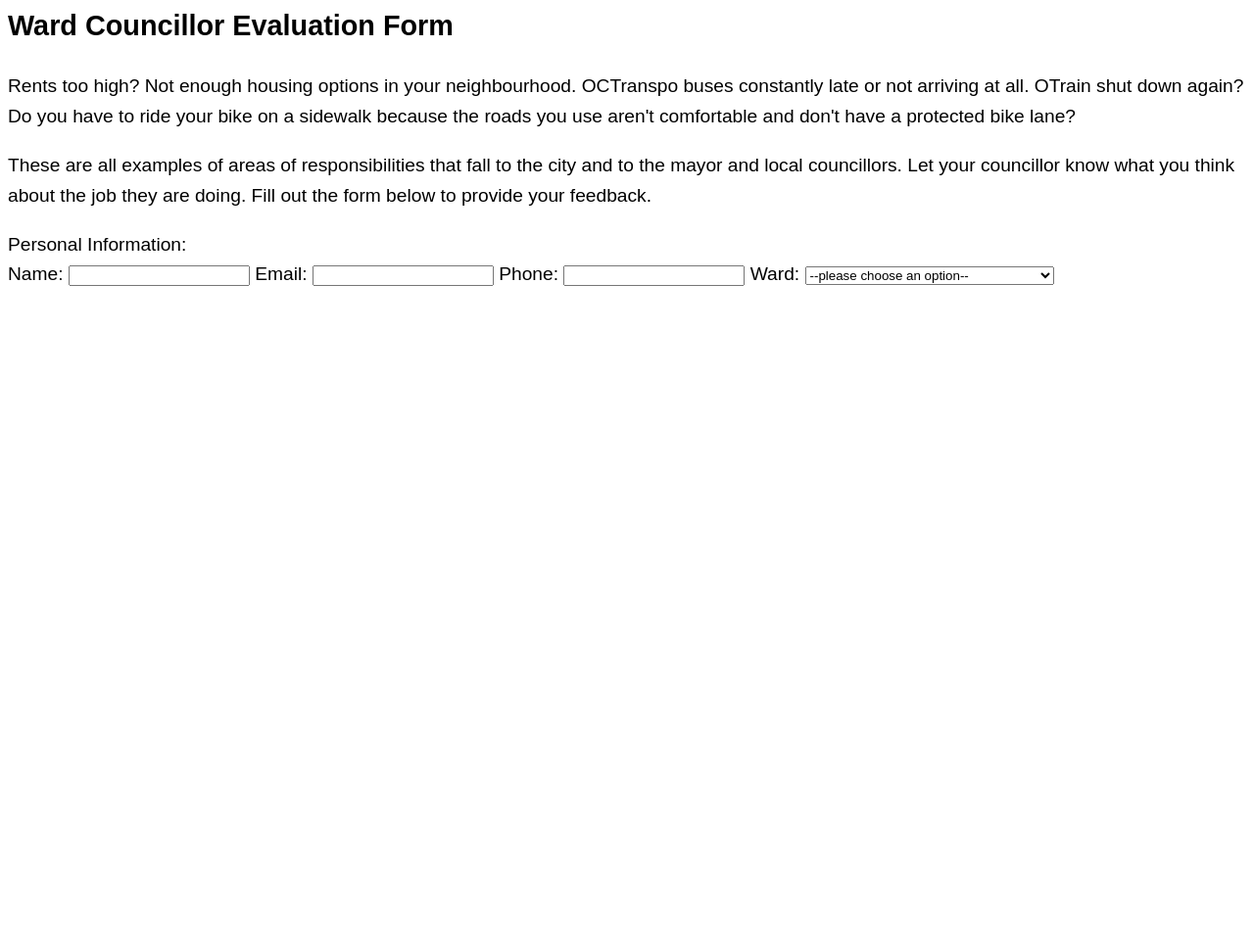
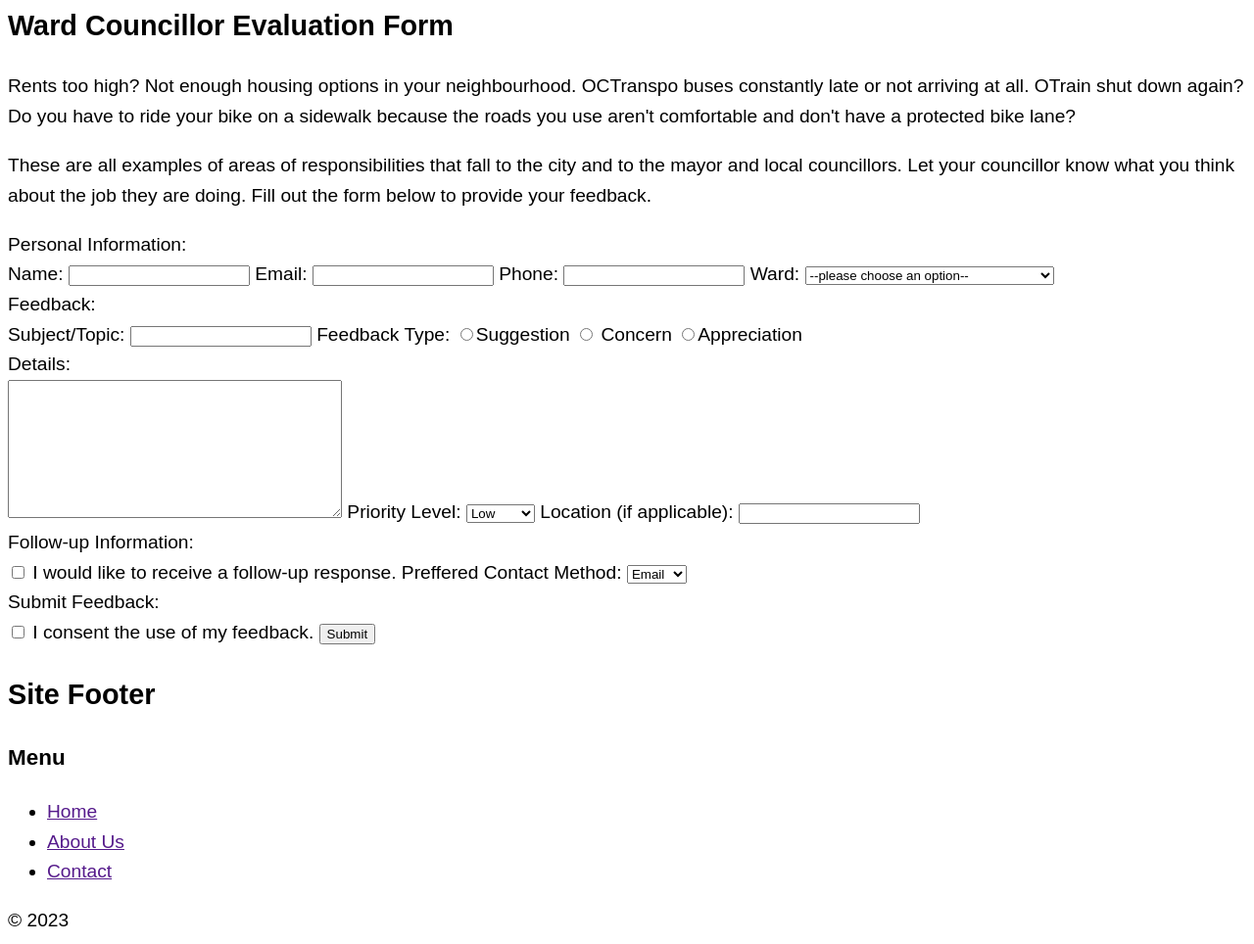
Before and after one commit to irm1005-itec1005-fall-2023/tutorial-exercise-02-ethan-pdf, a plain HTML site: page index.html in a window 1280 px wide. Shown: the part 4752-5716 px from the top of the page at 98% size. Before the commit the page ends 5056 px from the top, so only its background shows below. Drawn offline with Linux system fonts and the light colour scheme.

Commit message:
completed

```diff
--- a/index.html
+++ b/index.html
@@ -299,7 +299,8 @@
   <p>These are all examples of areas of responsibilities that fall to the city and to the mayor and local councillors. Let your councillor know what you think about the job they are doing. Fill out the form below to provide your feedback.</p>
 
   <form action="/server-page-handling-form-data" method="post">
-<label>Personal Information:</label><br>
+
+  <label>Personal Information:</label><br>
 
 <label for="fullname">Name:</label>
 <input type="text" id="fullname" name="fullname">
@@ -337,12 +338,58 @@
   <option value="22">RIVERSIDE SOUTH-FINDLAY CREEK</option>
   <option value="23">KANATA SOUTH</option>
   <option value="24">BARRHAVEN EAST</option>
+</select></border> <br>
 
+  <label>Feedback:</label><br>
+
+  <label for="Subject/Topic">Subject/Topic:</label>
+  <input type="text" id="Subject/Topic" name="Subject/Topic">
+  <label>Feedback Type:</label>
+
+  <input type="radio" id="Suggestion" name="Suggestion"><label for="Suggestion">Suggestion</label>
+
+  <input type="radio" id="Concern" name="Concern"> <label for="Concern">Concern</label>
+
+ <input type="radio" id="Appreciation" name="Appreciation"><label for="Appreciation">Appreciation</label>
+ <br>
+<label for="Details">Details:</label><br>
+<textarea id="Details" rows="9" cols="40"></textarea>
+<label for="Prioritylvl">Priority Level:</label>
+<select id="Prioritylvl" tabindex="3">
+  <option value="1">Low</option>
+  <option value="2">Medium</option>
+  <option value="3">High</option>
 </select>
+
+<label for="Location">Location (if applicable):</label>
+<input type="text" id="Location" name="Location"><br>
+
+<label>Follow-up Information:</label><br>
+<input type="checkbox" id="Follow-up" name="Follow-up"> <label for="Follow-up">I would like to receive a follow-up response.</label>
+<Label for="Contactmethod">Preffered Contact Method:</Label>
+<select id="Contactmethod" tabindex="2">Contactmethod
+<option value="1">Email</option>
+<option value="2">Phone</option>
+</select> <br>
+<Label>Submit Feedback:</Label><br>
+<input type="checkbox" id="Consent" name="Consent"> <label for="Consent">I consent the use of my feedback.</label> <button type="submit">Submit</button>
 
 
   </form>
 </section>
+<footer>
+<h2>Site Footer</h2>
+<h3>Menu</h3>
+<ul>
+
+<li><a href="">Home</a></li>
+<li><a href="">About Us</a></li>
+<li><a href="">Contact</a></li>
+
+
+</ul>
+© 2023
+</footer>
 
 
 </main>
```
